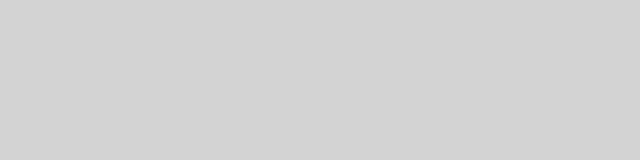
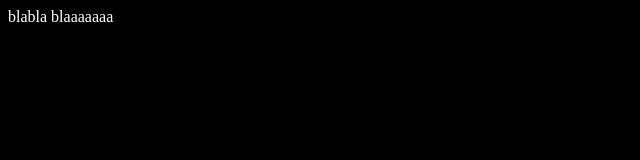
Before and after one commit to Lucas-64/Portifolio, a plain HTML site: page Portifolio.git~/index.html in a window 1280 px wide. Shown: the whole page, without its empty margins (0-640 px from the left). Drawn offline with Linux system fonts and the light colour scheme.

```diff
--- a/Portifolio.git~/css/styles.css
+++ b/Portifolio.git~/css/styles.css
@@ -1,3 +1,4 @@
 body{
-    background: lightgrey;
+    background: #000;
+    color: #fff;
 }
--- a/Portifolio.git~/index.html
+++ b/Portifolio.git~/index.html
@@ -5,7 +5,9 @@
     <meta name="viewport" content="width=device-width, initial-scale=1.0" />
     <title>Portifólio</title>
     <link rel="shortcut icon" href="./icons/icons8-portfólio-16.png" />
-    <link rel="stylesheet" type="text/css" href="./css/styles.css" />
+    <link rel="stylesheet" type="text/css" href="css/styles.css" />
   </head>
-  <body></body>
+  <body>
+    blabla blaaaaaaa
+  </body>
 </html>
```
Also changed, not shown: Portifolio.git~/pages/home.html (deleted).
